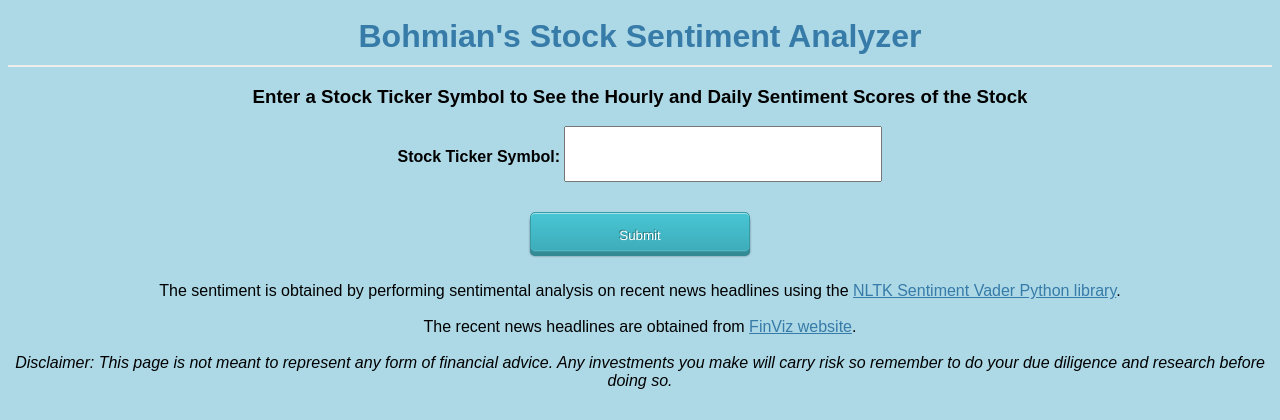
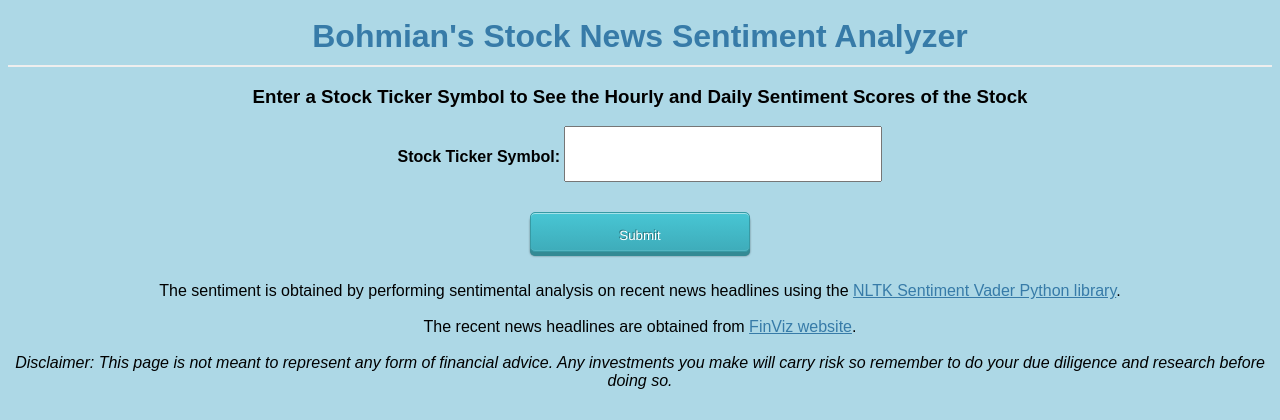
Before and after one commit to damianboh/stock_sentiment_webapp, a Flask app: page / in a window 1280 px wide. Shown: the top 420 px of the page. Run offline with Flask 2, Linux system fonts and the light colour scheme.

Commit message:
Update index.html

```diff
--- a/templates/index.html
+++ b/templates/index.html
@@ -120,12 +120,12 @@
 	</style>
 
 	<head>
-		<title>Bohmian's Stock Sentiment Analyzer</title>
+		<title>Bohmian's Stock News Sentiment Analyzer</title>
 	</head>
 
 	<body style="font-family:arial, sans-serif", style="width: 70%">
 		<center>
-			<h1 style="padding:10px">Bohmian's Stock Sentiment Analyzer</h1>
+			<h1 style="padding:10px">Bohmian's Stock News Sentiment Analyzer</h1>
 
 			<h3>Enter a Stock Ticker Symbol to See the Hourly and Daily Sentiment Scores of the Stock</h3>
 
```
